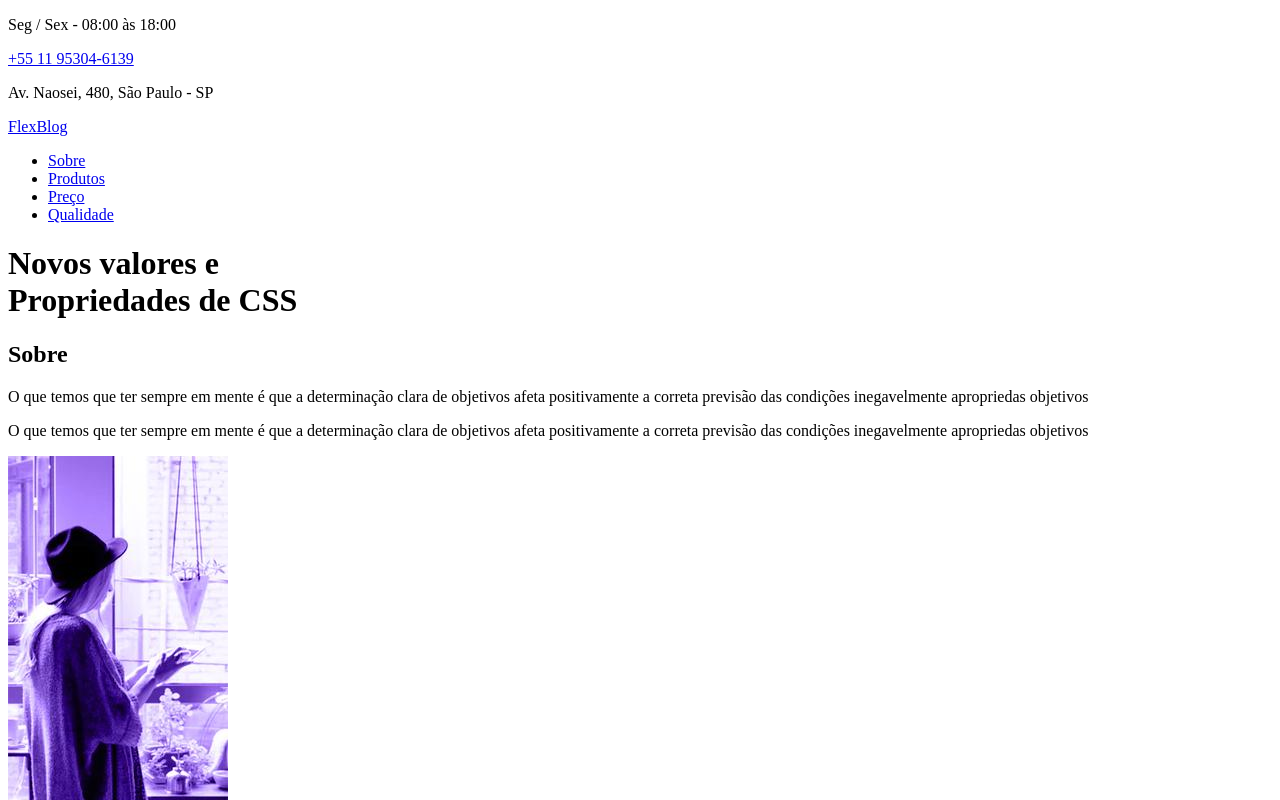
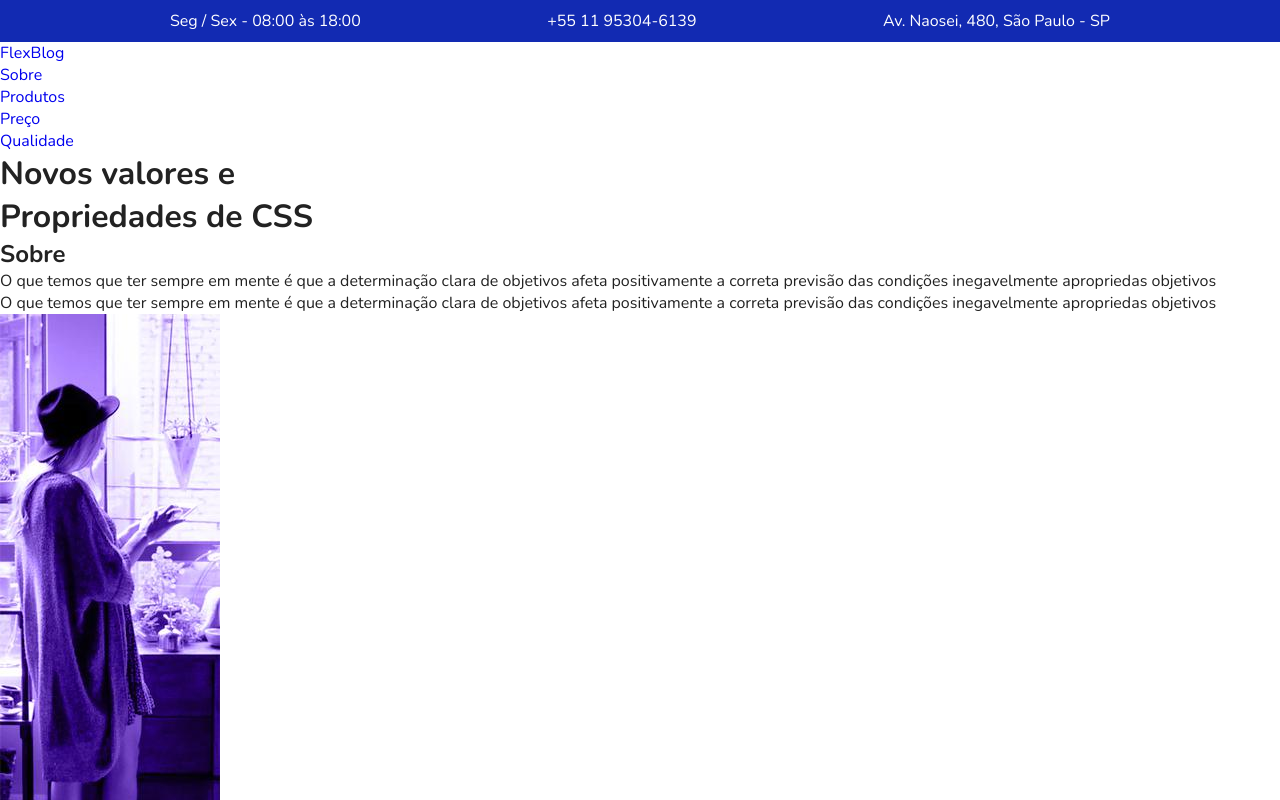
Before and after one commit to oygods/Origamid_Projetos, a plain HTML site: page FlexBlog/index.html in a window 1280 px wide. Shown: the top 800 px of the page. Drawn offline with nearby package versions, Linux system fonts and the light colour scheme.

Commit message:
:style: SuperInfo Layout Completed

```diff
--- a/FlexBlog/css/style.css
+++ b/FlexBlog/css/style.css
@@ -0,0 +1,50 @@
+body, h1, h2, p, ul, li, a {
+    margin: 0px;
+    padding: 0px;
+}
+
+body {
+    font-family: "Nunito", Arial, Helvetica, sans-serif;
+    color: #222;
+}
+
+ul {
+    list-style: none;
+}
+
+a {
+    text-decoration: none;
+}
+
+img {
+    display: block;
+    max-width: 100%;
+}
+
+* {
+    box-sizing: border-box;
+}
+
+/* SuperInfo */
+
+.superinfo-bg {
+    background: #122ab2;
+    color: white;
+}
+
+.superinfo {
+    max-width: 960px;
+    margin: 0 auto;
+    display: flex;
+    justify-content: space-between;
+    flex-wrap: wrap;
+    padding-top: 10px;
+}
+
+.superinfo p, .superinfo a {
+    margin: 0 10px 10px 10px;
+}
+
+.superinfo a {
+    color: white;
+}
--- a/FlexBlog/index.html
+++ b/FlexBlog/index.html
@@ -11,7 +11,7 @@
     <link rel="stylesheet" href="/css/style.css">
 </head>
 <body>
-    <div class="superinfo-br">
+    <div class="superinfo-bg">
         <div class="superinfo">
             <p>Seg / Sex - 08:00 às 18:00</p>
             <a href="tel:+5511953046139">+55 11 95304-6139</a>
```
